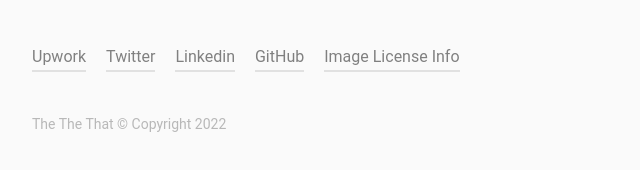
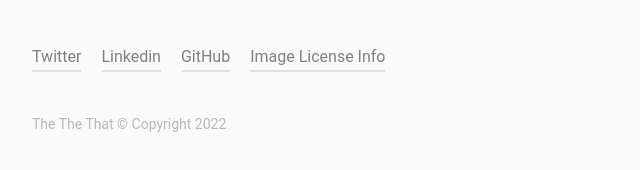
Before and after one commit to catboxer/hellomaker, a plain HTML site: page art-out-project.html in a window 1280 px wide. Shown: the part 2823-2993 px from the top of the page, 32-672 px from the left. Drawn offline with nearby package versions, Linux system fonts and the light colour scheme; a script that the page names is missing.

Commit message:
remove upwork

```diff
--- a/art-out-project.html
+++ b/art-out-project.html
@@ -74,7 +74,6 @@
     <div class="div-block-27">
       <div class="div-block-26"><img src="images/the-this-that-logo.png" width="147" alt="" class="logo-footer">
         <div class="wrapper-list-links">
-          <a href="https://www.upwork.com/freelancers/~01b1fa85e914bb080e" class="footer-links">Upwork</a>
           <a href="https://twitter.com/thethisthatblog" class="footer-links">Twitter</a>
           <a href="https://www.linkedin.com/in/rosaleerester/" class="footer-links">Linkedin</a>
           <a href="https://github.com/catboxer" class="footer-links">GitHub</a>
```
Also changed, not shown: contact.html (+0 -1 lines), index.html (+0 -1 lines), makers-outlet-project.html (+0 -1 lines), rational-project.html (+0 -1 lines).
